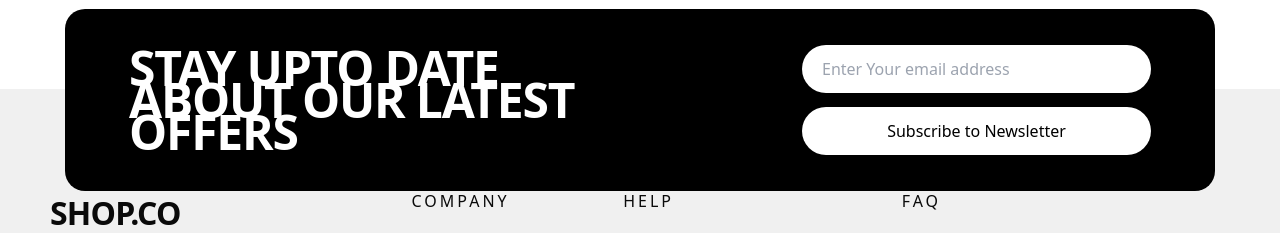
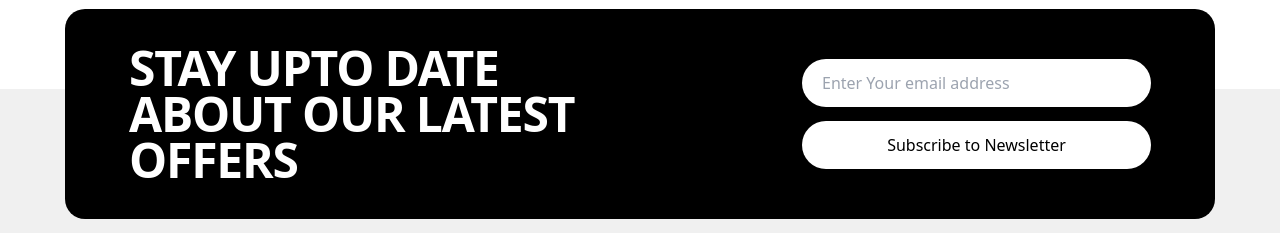
Before and after one commit to Tariq6610/figma-hackathon, a Next.js app: page /category in a window 1280 px wide. Shown: the part 1486-1719 px from the top of the page. Built offline with nearby package versions, Linux system fonts and the light colour scheme.

Commit message:
some responsive properties updated

```diff
--- a/src/app/category/page.tsx
+++ b/src/app/category/page.tsx
@@ -251,7 +251,7 @@ const Page = () => {
       </div>
 
       </div>
-      <div className='flex gap-x-[15px] gap-y-[36px] justify-center flex-wrap'>
+      <div className='flex gap-x-[14px] gap-y-[36px] justify-center flex-wrap'>
         {allProducts.slice(0,9).map((product) => (
            <ProductCard key={product.id} name={product.name} percentOff={product.percentOff} newPrice={product.newPrice} oldPrice={product.oldPrice} stars={product.stars} rating={product.rating} image={product.image} id={product.id}/>
         ))}
--- a/src/components/Footer.tsx
+++ b/src/components/Footer.tsx
@@ -6,14 +6,14 @@ const Footer = () => {
         <div className=' max-w-[1440px] flex flex-col 2xl:px-[100px] xl:px-[50px] px-[16px]'>
         <div className='absolute flex-wrap top-[-80px] left-1/2 -translate-x-1/2 w-[93%] max-w-[1150px] min-h-[180px] text-white rounded-[20px] bg-black flex items-center justify-center lg:justify-between py-[36px] gap-y-4 px-[16px] xl:px-[64px]'>
             <div className='md:w-1/2 w-full'>
-                <h1 className='font-bold md:text-[48px] text-[28px] leading-8 tracking-tight'>STAY UPTO DATE ABOUT OUR LATEST OFFERS</h1>
+                <h1 className='font-bold md:text-[48px] text-[28px] leading-[34px] md:leading-[46px] tracking-tight'>STAY UPTO DATE ABOUT OUR LATEST OFFERS</h1>
             </div>
             <div className='flex flex-col gap-[14px] w-full md:w-fit'>
                 <input className='px-[20px] h-[48px] md:w-[349px] w-full rounded-[62px] outline-none border-none' placeholder='Enter Your email address' type="text" name="" id="" />
                 <button className='h-[48px] md:w-[349px] rounded-[62px] border-none bg-white text-black'>Subscribe to Newsletter</button>
             </div>
         </div>
-        <div className='flex gap-[113.5px] mb-6 flex-wrap mt-[300px] md:mt-[150px] lg:mt-[100px] xl:mt-0'>
+        <div className='flex gap-[113.5px] mb-6 flex-wrap mt-[150px] md:mt-[200px] lg:mt-[80px] xl:mt-[50px]'>
             <div className='flex flex-col gap-[25px] w-[248px]'>
             <h1 className='text-[32px] font-extrabold tracking-tight'>SHOP.CO</h1>
             <p className='font-normal text-[14px]'>We have clothes that suits your style and which you&apos;re proud to wear. From women to men.</p>
--- a/src/components/Hero.tsx
+++ b/src/components/Hero.tsx
@@ -6,7 +6,7 @@ const Hero = () => {
     <>
     <div className=' flex bg-[#F2F0F1] flex-wrap mx-auto gap-y-[30px] justify-center xl:justify-between items-center min-h-[663px] max-w-[1440px] -z-20 '>
         <div className='w-[600px] 2xl:px-[100px] xl:px-[50px] px-[16px] flex flex-col justify-center gap-[20px] '>
-         <h1 className='font-extrabold tracking-tight xl:text-[50px] md:text-[42px] text-[28px] leading-8'>FIND CLOTHES THAT MATCHES YOUR STYLE</h1>
+         <h1 className='font-extrabold tracking-tight xl:text-[50px] md:text-[42px] text-[28px] leading-[34px] md:leading-[46px]'>FIND CLOTHES THAT MATCHES YOUR STYLE</h1>
          <p className='leading-[16px] text-sm'>Browse through our diverse range of meticulously crafted garments, designed to bring out your individuality and cater to your sense of style.</p>
         <Link href='/category'><button className='h-[52px] rounded-[62px] md:w-1/2 w-full xl:w-[180px] bg-black text-white'>Shop Now</button></Link>
         </div>
```
